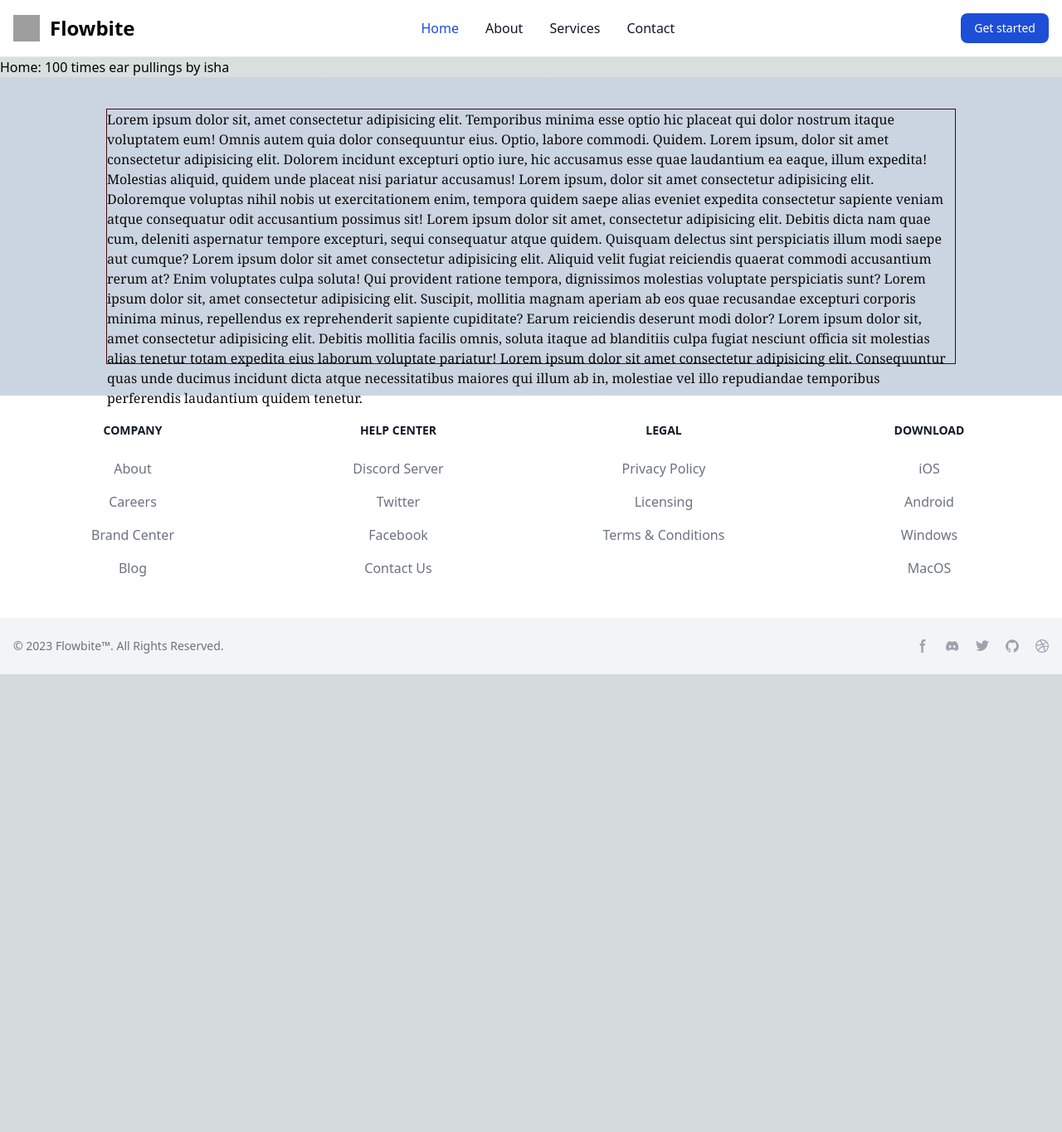
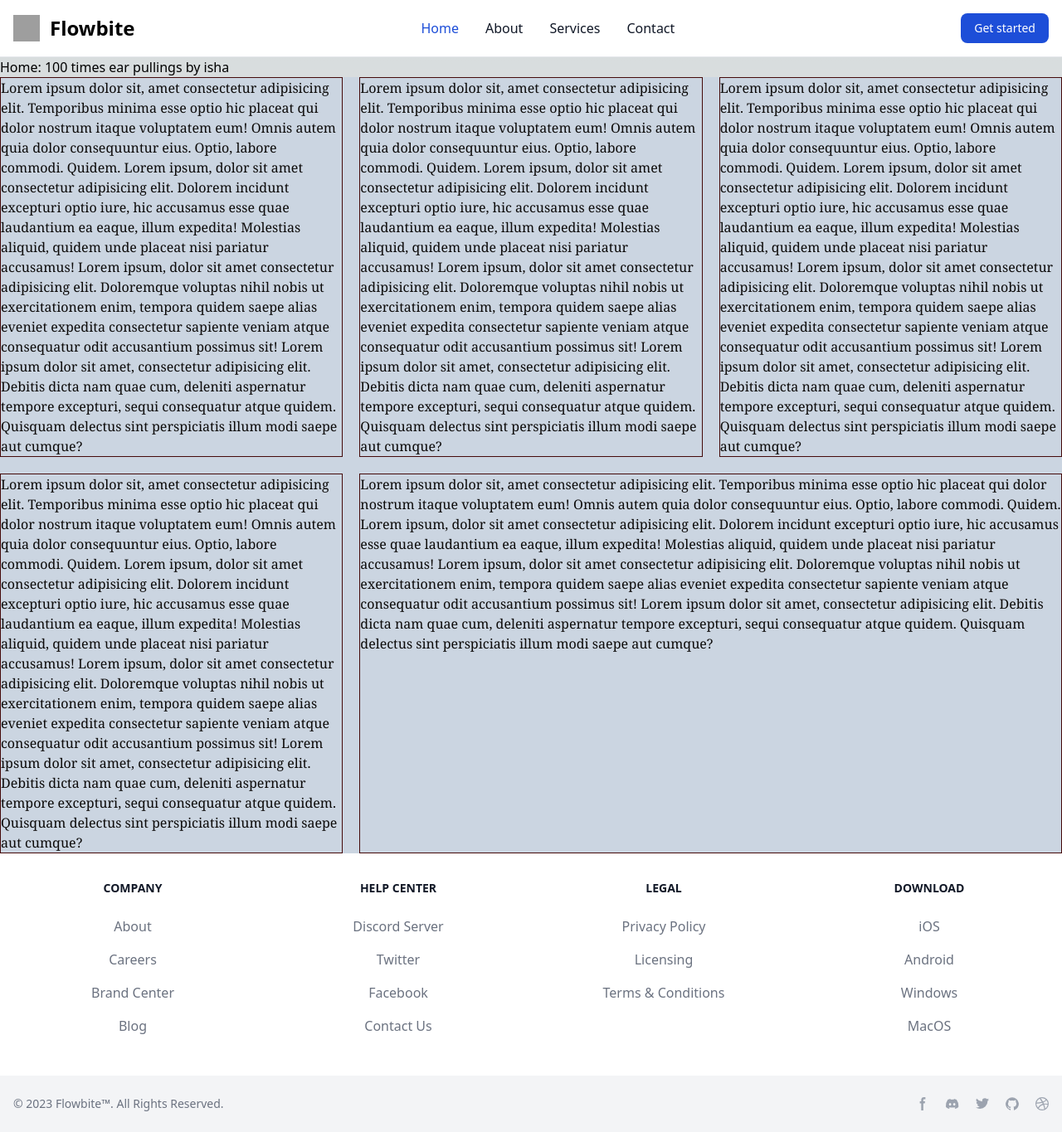
Before and after one commit to AmenaIslamRimi/online-shop-frontend, a Next.js app: page / in a window 1280 px wide. Shown: the whole page at 83% size. Before the commit the page ends 813 px from the top, so only its background shows below. Built offline with nearby package versions, Linux system fonts and the light colour scheme; grey boxes are pictures that could not be loaded.

Commit message:
new update

```diff
--- a/app/page.tsx
+++ b/app/page.tsx
@@ -2,8 +2,8 @@ const Home = () => {
   return (
     <div>
       <h1>Home: 100 times ear pullings by isha</h1>
-      <div className="h-96 bg-slate-300 w-full my-auto flex items-center">
-        <p className="font-serif text-stone-950 border border-red-950 h-4/5 w-4/5 mx-auto">
+      <div className=" bg-slate-300 container m-auto grid grid-cols-1 md:grid-cols-2 lg:grid-cols-3  gap-5">
+        <p className="font-serif text-stone-950 border border-red-950  ">
           Lorem ipsum dolor sit, amet consectetur adipisicing elit. Temporibus
           minima esse optio hic placeat qui dolor nostrum itaque voluptatem eum!
           Omnis autem quia dolor consequuntur eius. Optio, labore commodi.
@@ -17,21 +17,71 @@ const Home = () => {
           possimus sit! Lorem ipsum dolor sit amet, consectetur adipisicing
           elit. Debitis dicta nam quae cum, deleniti aspernatur tempore
           excepturi, sequi consequatur atque quidem. Quisquam delectus sint
-          perspiciatis illum modi saepe aut cumque? Lorem ipsum dolor sit amet
-          consectetur adipisicing elit. Aliquid velit fugiat reiciendis quaerat
-          commodi accusantium rerum at? Enim voluptates culpa soluta! Qui
-          provident ratione tempora, dignissimos molestias voluptate
-          perspiciatis sunt? Lorem ipsum dolor sit, amet consectetur adipisicing
-          elit. Suscipit, mollitia magnam aperiam ab eos quae recusandae
-          excepturi corporis minima minus, repellendus ex reprehenderit sapiente
-          cupiditate? Earum reiciendis deserunt modi dolor? Lorem ipsum dolor
-          sit, amet consectetur adipisicing elit. Debitis mollitia facilis
-          omnis, soluta itaque ad blanditiis culpa fugiat nesciunt officia sit
-          molestias alias tenetur totam expedita eius laborum voluptate
-          pariatur! Lorem ipsum dolor sit amet consectetur adipisicing elit.
-          Consequuntur quas unde ducimus incidunt dicta atque necessitatibus
-          maiores qui illum ab in, molestiae vel illo repudiandae temporibus
-          perferendis laudantium quidem tenetur.
+          perspiciatis illum modi saepe aut cumque?
+        </p>
+        <p className="font-serif text-stone-950 border border-red-950 ">
+          Lorem ipsum dolor sit, amet consectetur adipisicing elit. Temporibus
+          minima esse optio hic placeat qui dolor nostrum itaque voluptatem eum!
+          Omnis autem quia dolor consequuntur eius. Optio, labore commodi.
+          Quidem. Lorem ipsum, dolor sit amet consectetur adipisicing elit.
+          Dolorem incidunt excepturi optio iure, hic accusamus esse quae
+          laudantium ea eaque, illum expedita! Molestias aliquid, quidem unde
+          placeat nisi pariatur accusamus! Lorem ipsum, dolor sit amet
+          consectetur adipisicing elit. Doloremque voluptas nihil nobis ut
+          exercitationem enim, tempora quidem saepe alias eveniet expedita
+          consectetur sapiente veniam atque consequatur odit accusantium
+          possimus sit! Lorem ipsum dolor sit amet, consectetur adipisicing
+          elit. Debitis dicta nam quae cum, deleniti aspernatur tempore
+          excepturi, sequi consequatur atque quidem. Quisquam delectus sint
+          perspiciatis illum modi saepe aut cumque?
+        </p>
+        <p className="font-serif text-stone-950 border border-red-950 ">
+          Lorem ipsum dolor sit, amet consectetur adipisicing elit. Temporibus
+          minima esse optio hic placeat qui dolor nostrum itaque voluptatem eum!
+          Omnis autem quia dolor consequuntur eius. Optio, labore commodi.
+          Quidem. Lorem ipsum, dolor sit amet consectetur adipisicing elit.
+          Dolorem incidunt excepturi optio iure, hic accusamus esse quae
+          laudantium ea eaque, illum expedita! Molestias aliquid, quidem unde
+          placeat nisi pariatur accusamus! Lorem ipsum, dolor sit amet
+          consectetur adipisicing elit. Doloremque voluptas nihil nobis ut
+          exercitationem enim, tempora quidem saepe alias eveniet expedita
+          consectetur sapiente veniam atque consequatur odit accusantium
+          possimus sit! Lorem ipsum dolor sit amet, consectetur adipisicing
+          elit. Debitis dicta nam quae cum, deleniti aspernatur tempore
+          excepturi, sequi consequatur atque quidem. Quisquam delectus sint
+          perspiciatis illum modi saepe aut cumque?
+        </p>
+        <p className="font-serif text-stone-950 border border-red-950 ">
+          Lorem ipsum dolor sit, amet consectetur adipisicing elit. Temporibus
+          minima esse optio hic placeat qui dolor nostrum itaque voluptatem eum!
+          Omnis autem quia dolor consequuntur eius. Optio, labore commodi.
+          Quidem. Lorem ipsum, dolor sit amet consectetur adipisicing elit.
+          Dolorem incidunt excepturi optio iure, hic accusamus esse quae
+          laudantium ea eaque, illum expedita! Molestias aliquid, quidem unde
+          placeat nisi pariatur accusamus! Lorem ipsum, dolor sit amet
+          consectetur adipisicing elit. Doloremque voluptas nihil nobis ut
+          exercitationem enim, tempora quidem saepe alias eveniet expedita
+          consectetur sapiente veniam atque consequatur odit accusantium
+          possimus sit! Lorem ipsum dolor sit amet, consectetur adipisicing
+          elit. Debitis dicta nam quae cum, deleniti aspernatur tempore
+          excepturi, sequi consequatur atque quidem. Quisquam delectus sint
+          perspiciatis illum modi saepe aut cumque?
+        </p>
+        <p className="font-serif text-stone-950 border border-red-950 col-span-2">
+          Lorem ipsum dolor sit, amet consectetur adipisicing elit. Temporibus
+          minima esse optio hic placeat qui dolor nostrum itaque voluptatem eum!
+          Omnis autem quia dolor consequuntur eius. Optio, labore commodi.
+          Quidem. Lorem ipsum, dolor sit amet consectetur adipisicing elit.
+          Dolorem incidunt excepturi optio iure, hic accusamus esse quae
+          laudantium ea eaque, illum expedita! Molestias aliquid, quidem unde
+          placeat nisi pariatur accusamus! Lorem ipsum, dolor sit amet
+          consectetur adipisicing elit. Doloremque voluptas nihil nobis ut
+          exercitationem enim, tempora quidem saepe alias eveniet expedita
+          consectetur sapiente veniam atque consequatur odit accusantium
+          possimus sit! Lorem ipsum dolor sit amet, consectetur adipisicing
+          elit. Debitis dicta nam quae cum, deleniti aspernatur tempore
+          excepturi, sequi consequatur atque quidem. Quisquam delectus sint
+          perspiciatis illum modi saepe aut cumque?
         </p>
       </div>
     </div>
```
